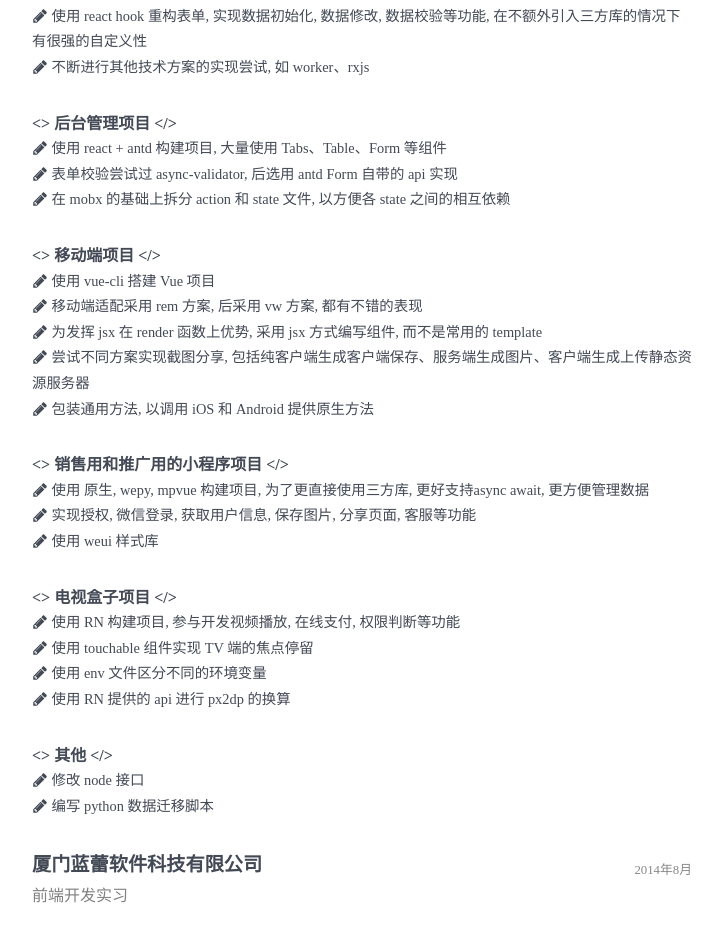
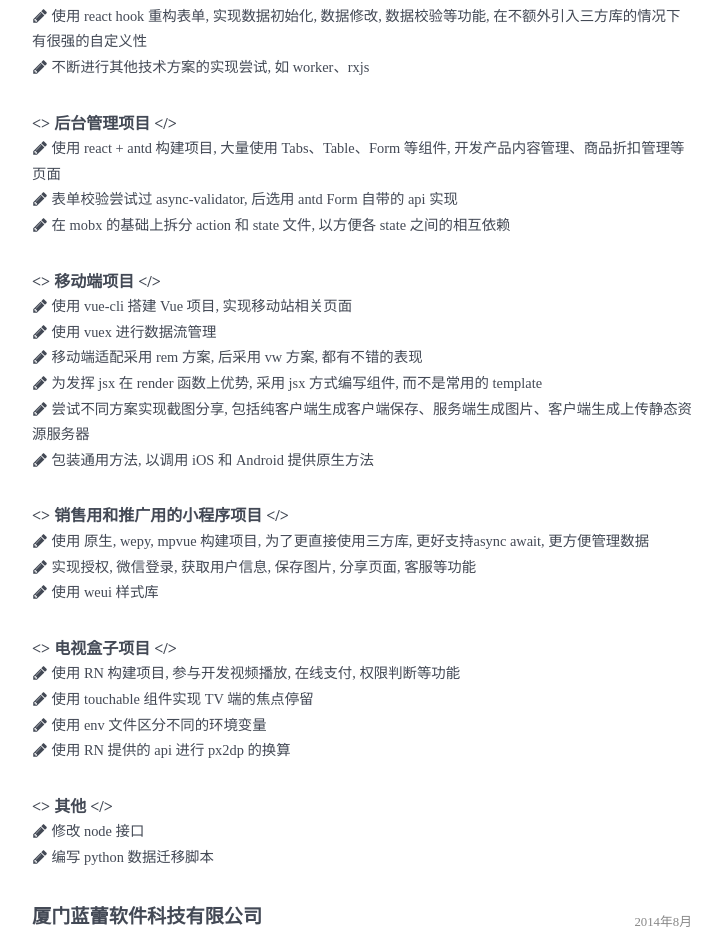
Before and after one commit to gino20/resume, a Vue app: page /#/ in a window 1280 px wide. Shown: the part 902-1835 px from the top of the page, without its empty margins (278-1000 px from the left). Built offline with nearby package versions, Linux system fonts and the light colour scheme.

Commit message:
fix: update resume

```diff
--- a/src/constants.ts
+++ b/src/constants.ts
@@ -56,7 +56,7 @@ export default {
         {
           name: '后台管理项目',
           missions: [
-            '使用 react + antd 构建项目, 大量使用 Tabs、Table、Form 等组件',
+            '使用 react + antd 构建项目, 大量使用 Tabs、Table、Form 等组件, 开发产品内容管理、商品折扣管理等页面',
             '表单校验尝试过 async-validator, 后选用 antd Form 自带的 api 实现',
             '在 mobx 的基础上拆分 action 和 state 文件, 以方便各 state 之间的相互依赖',
           ],
@@ -64,7 +64,8 @@ export default {
         {
           name: '移动端项目',
           missions: [
-            '使用 vue-cli 搭建 Vue 项目',
+            '使用 vue-cli 搭建 Vue 项目, 实现移动站相关页面',
+            '使用 vuex 进行数据流管理',
             '移动端适配采用 rem 方案, 后采用 vw 方案, 都有不错的表现',
             '为发挥 jsx 在 render 函数上优势, 采用 jsx 方式编写组件, 而不是常用的 template',
             '尝试不同方案实现截图分享, 包括纯客户端生成客户端保存、服务端生成图片、客户端生成上传静态资源服务器',
```
Also changed, not shown: 1 other file (tests, documents, lock files or other folders).
